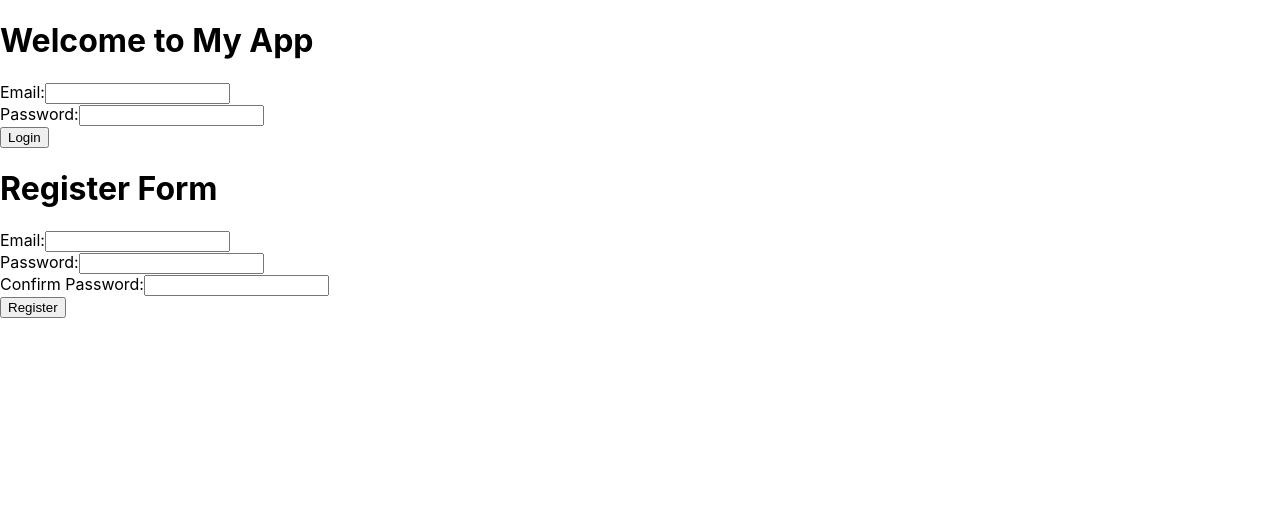
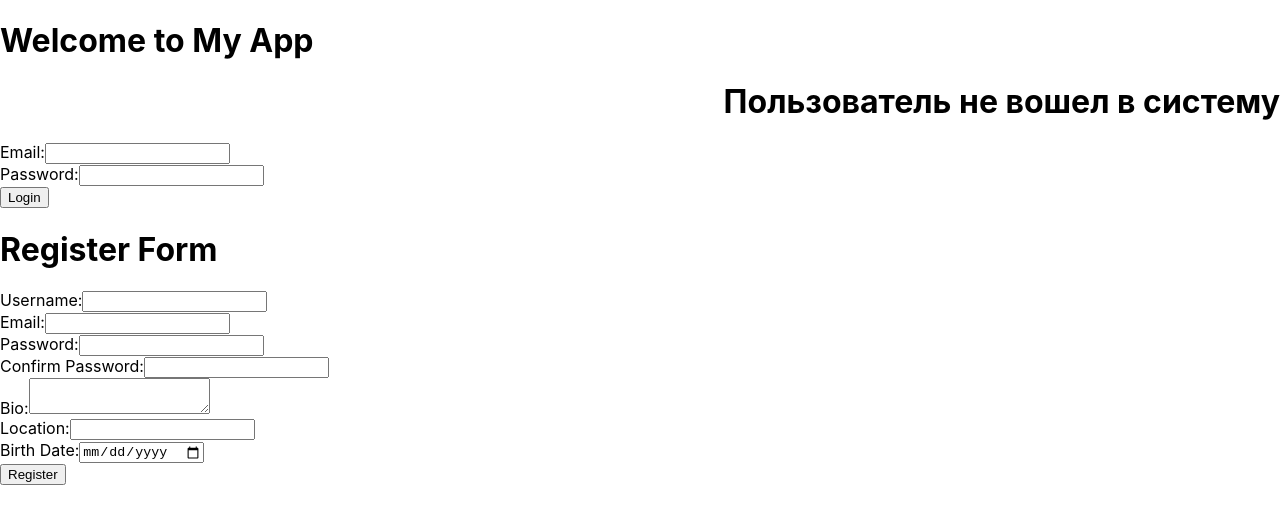
Before and after one commit to Tensai22/whispr_frontend, a React (Create React App) app: page / in a window 1280 px wide. Shown: the top 524 px of the page. Built offline with nearby package versions, Linux system fonts and the light colour scheme.

Commit message:
Added basic validation and more forms of user information

```diff
--- a/src/login/LoginForm.js
+++ b/src/login/LoginForm.js
@@ -1,34 +1,84 @@
-import React from 'react';
-import { useForm } from 'react-hook-form';
+import React, {useState} from 'react';
+import {useForm} from 'react-hook-form';
 import axios from 'axios';
 
+
 const LoginForm = () => {
-    const { register, handleSubmit, formState: { errors } } = useForm();
+    const {register, handleSubmit, formState: {errors}, reset} = useForm();
+    const [successMessage, setSuccessMessage] = useState('');
+
+    const [UserNameAdd, setUserNameAdd] = useState(false);
+    const [userEmail, setUserEmail] = useState('');
+
 
     const onSubmit = async (data) => {
         try {
             const response = await axios.post('http://localhost:8000/api/login/', data);
             console.log('Success:', response.data);
+            setUserEmail(data.email)
+            setSuccessMessage("Успешная авторизация");
+            setUserNameAdd(true);
+            reset()
         } catch (error) {
             console.error('Error:', error);
         }
     };
 
-    return (
+
+
+return (
+    <>
+        <div>
+            {UserNameAdd ? (
+                <div align="right">
+                    <h2>Вы успешно вошли в систему</h2>
+                    <h1>{userEmail}</h1>
+                </div>
+            ) : (
+                <div>
+                    <h1 align="right">Пользователь не вошел в систему</h1>
+                </div>
+            )}
+        </div>
         <form onSubmit={handleSubmit(onSubmit)}>
             <div>
                 <label>Email:</label>
-                <input name="email" {...register('email', { required: true })} />
+                <input name="email"
+                       type="email"
+                       {...register('email', {
+                           required: 'Email is required',
+                           pattern: {
+                               value: /^[a-zA-Z0-9._%+-]+@[a-zA-Z0-9.-]+\.[a-zA-Z]{2,4}$/,
+                               message: 'Invalid email address'
+                           }
+                       })}
+                />
                 {errors.email && <span>Email is required</span>}
             </div>
             <div>
                 <label>Password:</label>
-                <input name="password" type="password" {...register('password', { required: true })} />
+                <input
+                    name="password"
+                    type="password"
+                    {...register('password', {
+                        required: 'Password is required',
+                        minLength: {
+                            value: 8,
+                            message: 'Password must be at least 8 characters long'
+                        }
+                    })}
+                />
                 {errors.password && <span>Password is required</span>}
             </div>
             <button type="submit">Login</button>
+            {successMessage && <div>{successMessage}</div>}
         </form>
-    );
-};
+
+    </>
+
+
+);
+    }
+;
 
 export default LoginForm;
--- a/src/register/RegisterForm.js
+++ b/src/register/RegisterForm.js
@@ -1,38 +1,131 @@
-// src/RegisterForm.js
-import React from 'react';
+import React, { useState } from 'react';
 import { useForm } from 'react-hook-form';
 import axios from 'axios';
 
 const RegisterForm = () => {
-    const { register, handleSubmit, formState: { errors } } = useForm();
+    const { register, handleSubmit, watch, formState: { errors }, reset } = useForm();
+    const password = watch('password');
+    const [successMessage, setSuccessMessage] = useState('');
+    const [errorMessage, setErrorMessage] = useState('');
+
+    const getCookie = (name) => {
+        let cookieValue = null;
+        if (document.cookie && document.cookie !== '') {
+            const cookies = document.cookie.split(';');
+            for (let i = 0; i < cookies.length; i++) {
+                const cookie = cookies[i].trim();
+                if (cookie.substring(0, name.length + 1) === (name + '=')) {
+                    cookieValue = decodeURIComponent(cookie.substring(name.length + 1));
+                    break;
+                }
+            }
+        }
+        return cookieValue;
+    }
 
     const onSubmit = async (data) => {
         try {
-            const response = await axios.post('http://localhost:8000/api/register/', data);
-            console.log('Success:', response.data);
+            const csrftoken = getCookie('csrftoken');
+            const response = await axios.post('http://localhost:8000/api/register/', data, {
+                headers: {
+                    'X-CSRFToken': csrftoken,
+                }
+            });
+            setSuccessMessage('Успешная регистрация');
+            setErrorMessage('');
+            reset();
         } catch (error) {
             console.error('Error:', error);
+            setErrorMessage('Ошибка при регистрации');
+            setSuccessMessage('');
         }
     };
 
     return (
         <form onSubmit={handleSubmit(onSubmit)}>
             <div>
+                <label>Username:</label>
+                <input
+                    name="username"
+                    type="text"
+                    {...register('username', {
+                        required: 'Username is required',
+                        pattern: {
+                            value: /^[a-zA-Z0-9]+$/,
+                            message: 'Invalid username'
+                        }
+                    })}
+                />
+                {errors.username && <span>{errors.username.message}</span>}
+            </div>
+            <div>
                 <label>Email:</label>
-                <input name="email" {...register('email', { required: true })} />
-                {errors.email && <span>Email is required</span>}
+                <input
+                    name="email"
+                    type="email"
+                    {...register('email', {
+                        required: 'Email is required',
+                        pattern: {
+                            value: /^[a-zA-Z0-9._%+-]+@[a-zA-Z0-9.-]+\.[a-zA-Z]{2,4}$/,
+                            message: 'Invalid email address'
+                        }
+                    })}
+                />
+                {errors.email && <span>{errors.email.message}</span>}
             </div>
             <div>
                 <label>Password:</label>
-                <input name="password" type="password" {...register('password', { required: true })} />
-                {errors.password && <span>Password is required</span>}
+                <input
+                    name="password"
+                    type="password"
+                    {...register('password', {
+                        required: 'Password is required',
+                        minLength: {
+                            value: 8,
+                            message: 'Password must be at least 8 characters long'
+                        }
+                    })}
+                />
+                {errors.password && <span>{errors.password.message}</span>}
             </div>
             <div>
                 <label>Confirm Password:</label>
-                <input name="confirmPassword" type="password" {...register('confirmPassword', { required: true })} />
-                {errors.confirmPassword && <span>Confirm Password is required</span>}
+                <input
+                    name="confirmPassword"
+                    type="password"
+                    {...register('confirmPassword', {
+                        required: 'Confirm Password is required',
+                        validate: value => value === password || 'Passwords do not match'
+                    })}
+                />
+                {errors.confirmPassword && <span>{errors.confirmPassword.message}</span>}
+            </div>
+            <div>
+                <label>Bio:</label>
+                <textarea
+                    name="bio"
+                    {...register('bio')}
+                />
+            </div>
+            <div>
+                <label>Location:</label>
+                <input
+                    name="location"
+                    type="text"
+                    {...register('location')}
+                />
+            </div>
+            <div>
+                <label>Birth Date:</label>
+                <input
+                    name="birth_date"
+                    type="date"
+                    {...register('birth_date')}
+                />
             </div>
             <button type="submit">Register</button>
+            {successMessage && <div>{successMessage}</div>}
+            {errorMessage && <div>{errorMessage}</div>}
         </form>
     );
 };
```
